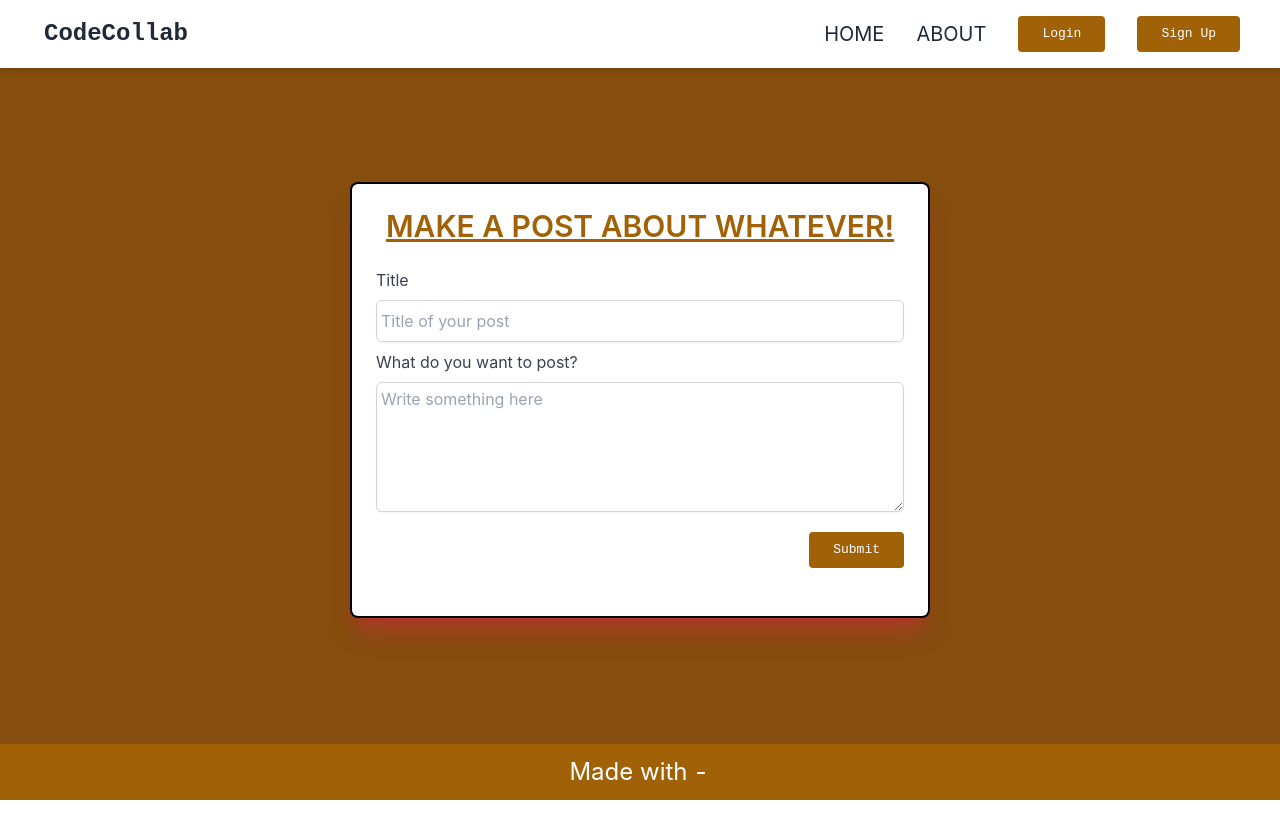
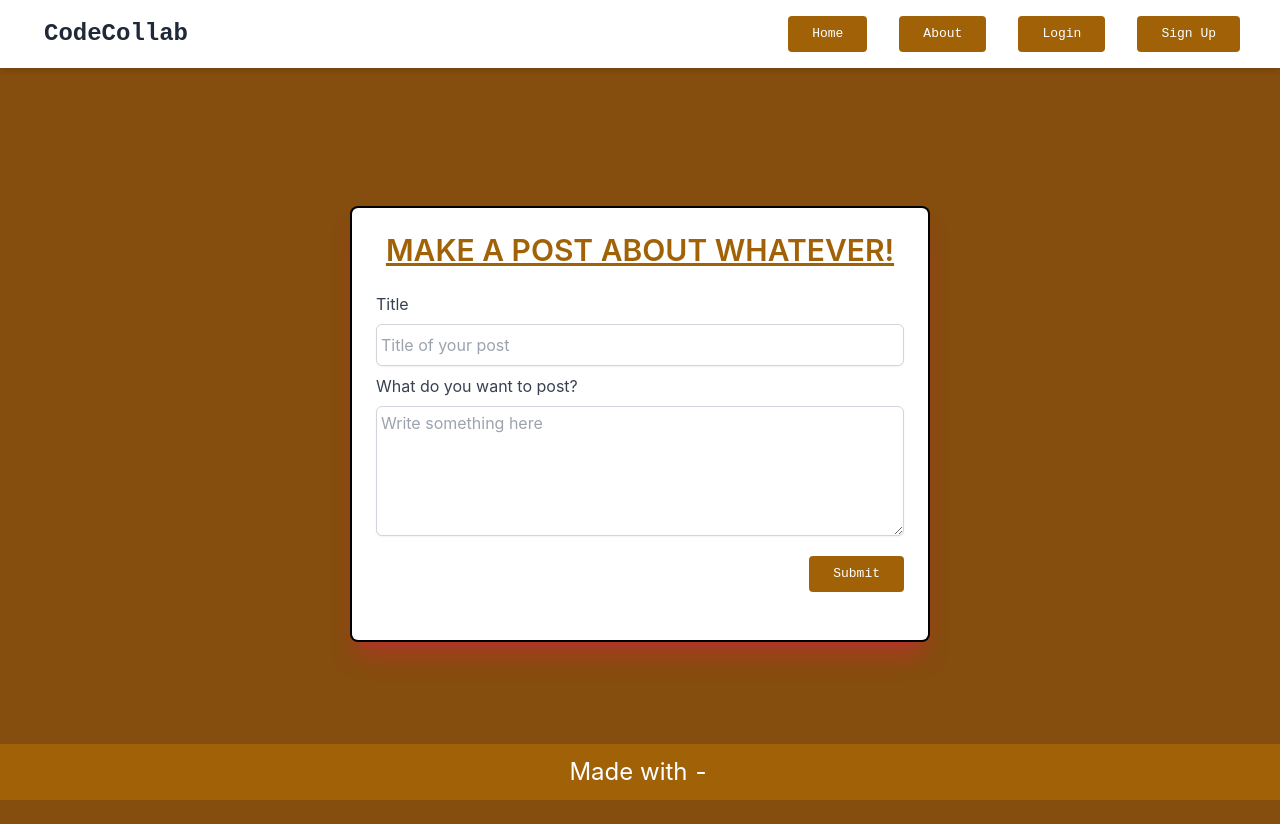
Before and after one commit to blairrrrwho/codecollab, a React (Create React App) app: page / in a window 1280 px wide. Before the commit the page ends 800 px from the top, so only its background shows below. Built offline with nearby package versions, Linux system fonts and the light colour scheme.

Commit message:
About.jsx
Im attempting to get the navigation to properly switch between pages. Once this is done I will add the About page.

```diff
--- a/src/App.js
+++ b/src/App.js
@@ -1,14 +1,30 @@
 import './App.css';
-import Nav from './components/Nav'
+import React, { useState, useEffect } from 'react';
+import Nav from './components/Nav';
+import About from './components/About';
 import Footer from './components/Footer';
 import Postform from './components/Postform';
 
 
 function App() {
+  const [currentTab, handleTabChange] = useState('About');
+
+  useEffect(() => {
+    document.title = `Code Collab | ${currentTab}`;
+  }, [currentTab]);
+
+  const renderTab = () => {
+    if (currentTab === "About") {
+      return <About />;
+    } else if (currentTab === "Postform")
+    return <Postform />
+  };
+
   return (
     <>
-    <Nav />
-
+    <Nav currentTab={currentTab}
+    handleTabChange={handleTabChange} />
+    <main>{renderTab()}</main>
     <div className='bg-yellow-800 w-full h-screen'>
       <Postform />
     </div>
--- /dev/null
+++ b/src/components/About.jsx
@@ -0,0 +1,7 @@
+import React from 'react';
+
+export default function About() {
+    return (
+        <h1>Test</h1>
+    );
+}
--- a/src/components/Nav.jsx
+++ b/src/components/Nav.jsx
@@ -1,48 +1,80 @@
-import React, { useState } from 'react'
-import Button from './Button'
+import React, { useState, useEffect } from 'react';
 
-const Nav = () => {
-    let Links =[
-        {name: "HOME", link:"/"},
-        {name: "ABOUT", link:"/"}
-    ];
-    let [open,setOpen]=useState(false);
+const Nav = (props) => {
+  let [open, setOpen] = useState(false);
+
+  const { currentTab, handleTabChange } = props;
+
+  useEffect(() => {
+    document.title = currentTab;
+  }, [currentTab]);
+
   return (
     <div className='shadow-md w-full fixed top-0 left-0'>
       <div className='md:flex items-center justify-between bg-white py-4 md:px-10 px-7'>
-            <div className='font-bold text-2xl cursor-pointer flex items-center font-[Monospace]
-            text-gray-800'>
+        <div className='font-bold text-2xl cursor-pointer flex items-center font-[Monospace] text-gray-800'>
           <span className='text-3xl text-yellow-500 mr-1 pt-2'>
             <ion-icon name="code-outline"></ion-icon>
           </span>
           CodeCollab
         </div>
 
-            <div onClick={()=>setOpen(!open)} className='text-3xl absolute right-8 top-6 cursor-pointer md:hidden
-            '>
-            <ion-icon name={open ? 'close':'menu'}></ion-icon>
+        <div
+          onClick={() => setOpen(!open)}
+          className='text-3xl absolute right-8 top-6 cursor-pointer md:hidden'
+        >
+          <ion-icon name={open ? 'close' : 'menu'}></ion-icon>
         </div>
 
-            <ul className={`md:flex md:items-center md:pb-0 pb-12 absolute md:static
-            bg-white md:z-auto z-[-1] left-0 w-full md:w-auto md:pl-0 pl-9 transition-all duration-500
-            ease-in ${open ? 'top-20 opacity-100':'top-[-490px]'} md:opacity-100 opacity-0`}>
-                {
-                    Links.map((Link)=>(
-                        <li key={Link.name} className='md:ml-8 text-xl md:my-0 my-7'>
-                            <a href={Link.link} className='text-gray-800 hover:text-yellow-500'>{Link.name}</a>
+        <ul
+          className={`md:flex md:items-center md:pb-0 pb-12 absolute md:static bg-white md:z-auto z-[-1] left-0 w-full md:w-auto md:pl-0 pl-9 transition-all duration-500 ease-in ${
+            open ? 'top-20 opacity-100' : 'top-[-490px]'
+          } md:opacity-100 opacity-0`}
+        >
+          <li>
+            <button
+              className={`bg-yellow-700 text-white font-[Monospace] py-2 px-6 rounded md:ml-8 hover:bg-yellow-500 duration-500 mr-8 md:ml-8 md:mr-0 ${
+                currentTab === 'Home' ? 'bg-yellow-500' : ''
+              }`}
+              onClick={() => handleTabChange('Home')}
+            >
+              Home
+            </button>
           </li>
-                    ))
-                }
-                <Button>
+          <li>
+            <button
+              className={`bg-yellow-700 text-white font-[Monospace] py-2 px-6 rounded md:ml-8 hover:bg-yellow-500 duration-500 mr-8 md:ml-8 md:mr-0 ${
+                currentTab === 'About' ? 'bg-yellow-500' : ''
+              }`}
+              onClick={() => handleTabChange('About')}
+            >
+              About
+            </button>
+          </li>
+          <li>
+            <button
+              className={`bg-yellow-700 text-white font-[Monospace] py-2 px-6 rounded md:ml-8 hover:bg-yellow-500 duration-500 mr-8 md:ml-8 md:mr-0 ${
+                currentTab === 'Login' ? 'bg-yellow-500' : ''
+              }`}
+              onClick={() => handleTabChange('Login')}
+            >
               Login
-                </Button>
-                <Button>
+            </button>
+          </li>
+          <li>
+            <button
+              className={`bg-yellow-700 text-white font-[Monospace] py-2 px-6 rounded md:ml-8 hover:bg-yellow-500 duration-500 mr-8 md:ml-8 md:mr-0 ${
+                currentTab === 'Sign Up' ? 'bg-yellow-500' : ''
+              }`}
+              onClick={() => handleTabChange('Sign Up')}
+            >
               Sign Up
-                </Button>
+            </button>
+          </li>
         </ul>
       </div>
     </div>
-    )
-}
+  );
+};
 
-export default Nav
+export default Nav;
```
Lines whose indentation alone changed are shown as unchanged.
